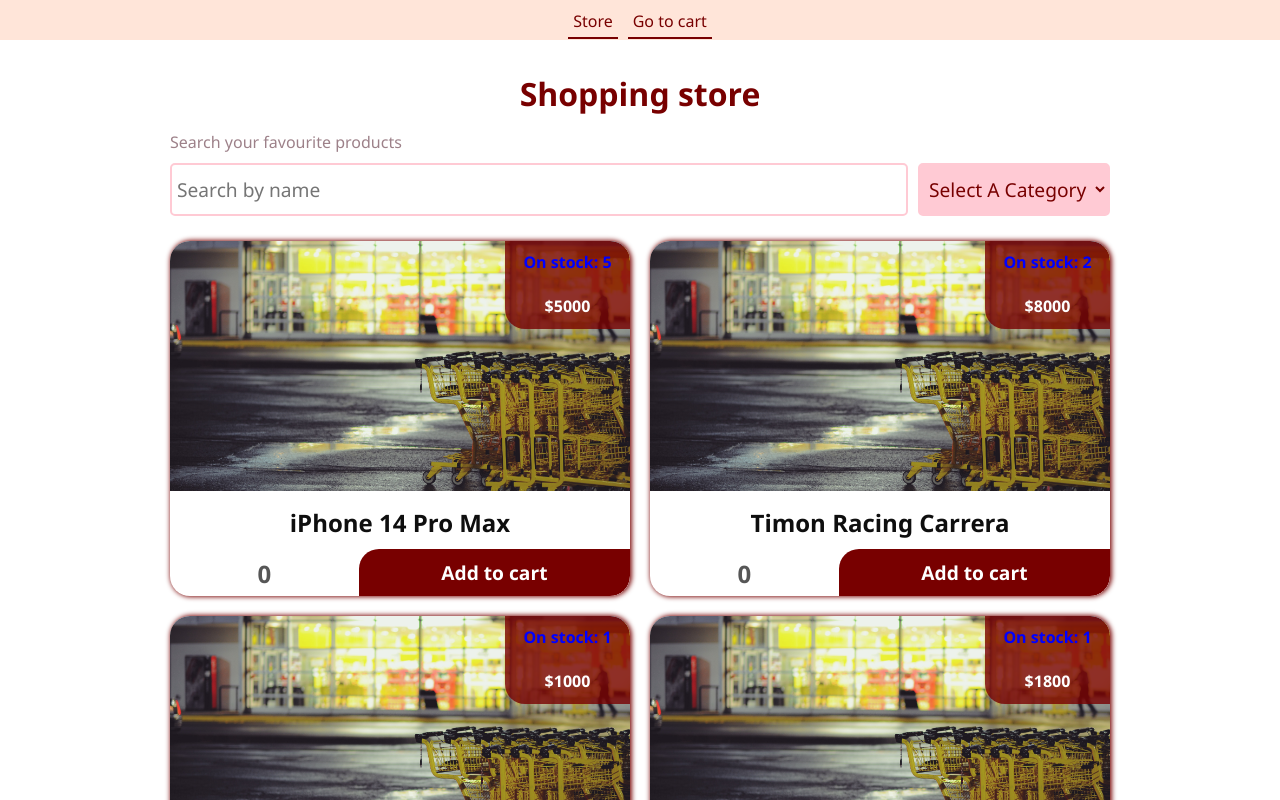
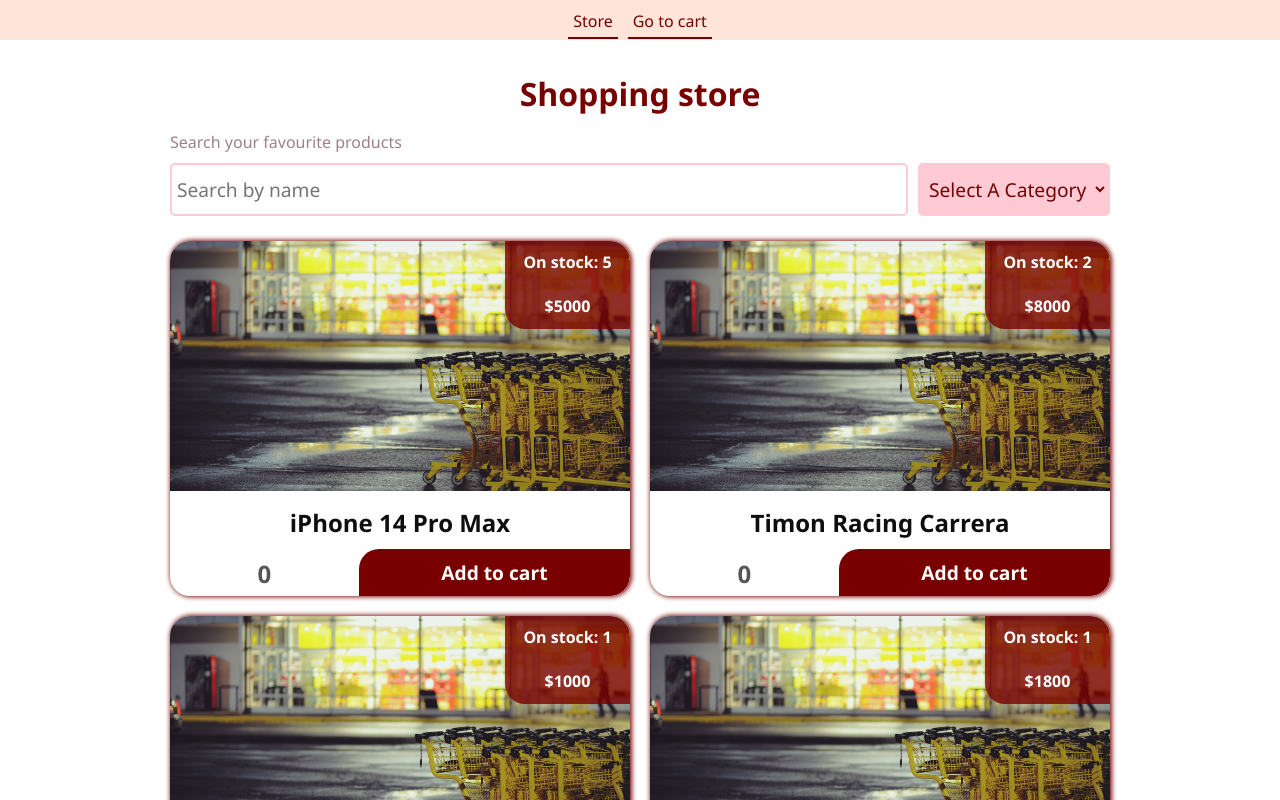
Before and after one commit to mperezs06408/alternova-shop, a React (Vite) app: page /#/ in a window 1280 px wide. Shown: the top 800 px of the page. Built offline with nearby package versions, Linux system fonts and the light colour scheme; data requests are answered from the project's data file.

Commit message:
fix: change label color to white

```diff
--- a/src/components/organisms/ProductCard/ProductCard.scss
+++ b/src/components/organisms/ProductCard/ProductCard.scss
@@ -38,7 +38,7 @@
     top: 0;
     right: 0;
     background-color: rgba($barn-red, 0.8);
-    color: blue;
+    color: #fff;
     font-size: 1rem;
     font-weight: bold;
     line-height: 1.2;
```
